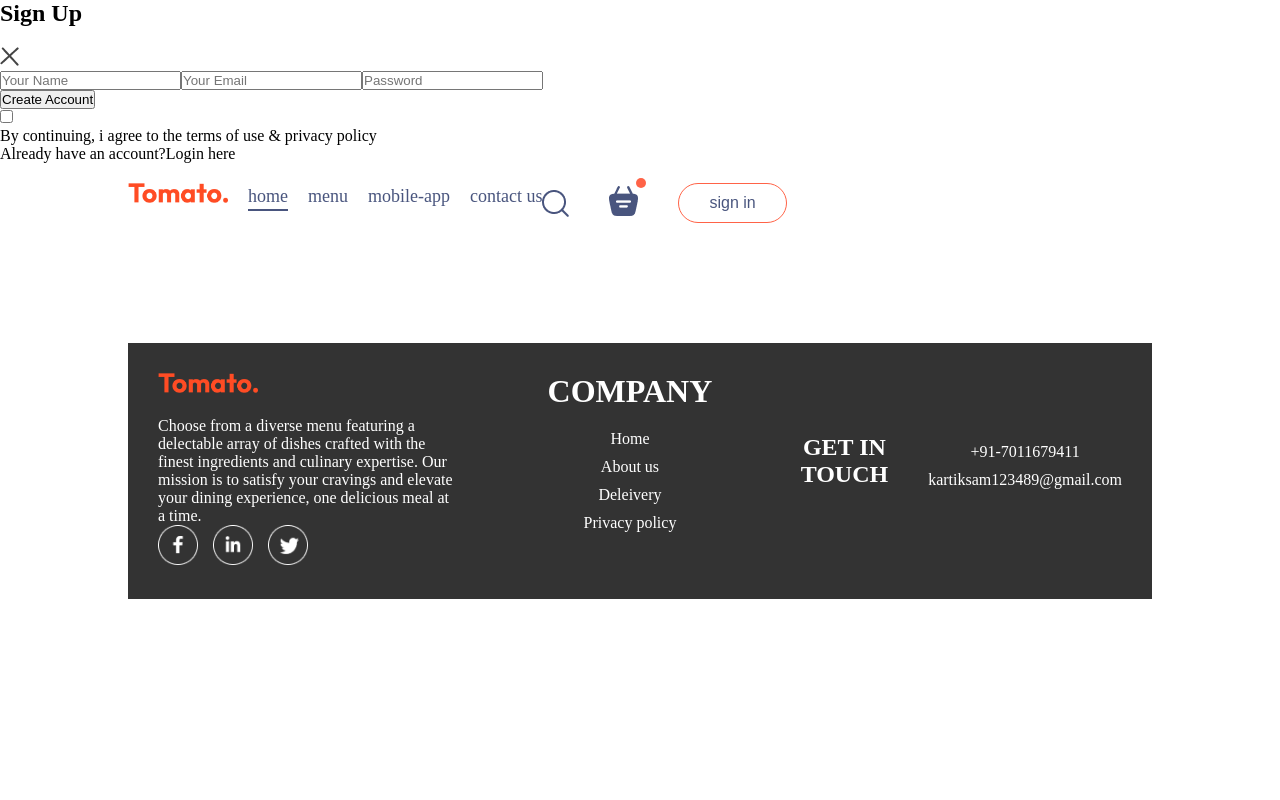
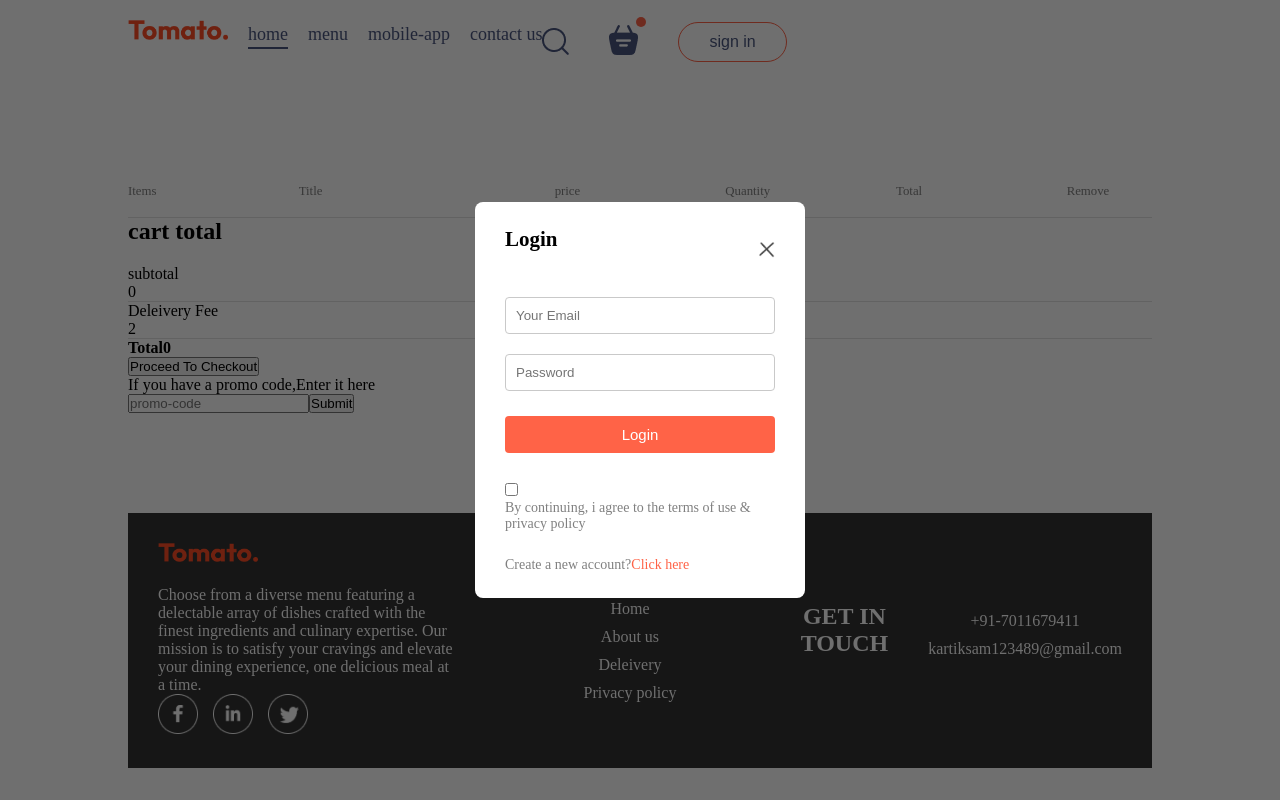
Before and after one commit to kartiksam/food-del, a React (Create React App) app in the folder frontend/: page /cart in a window 1280 px wide. Both pictures are taken after a click on the button "sign in". Built offline with nearby package versions, Linux system fonts and the light colour scheme.

Commit message:
cart created frontend

```diff
--- a/frontend/src/components/FoodDisplay/FoodDisplay.js
+++ b/frontend/src/components/FoodDisplay/FoodDisplay.js
@@ -15,7 +15,7 @@
             return (
               <FoodItem
                 key={index}
-                id={item.id}
+                id={item._id}
                 name={item.name}
                 description={item.description}
                 price={item.price}
--- a/frontend/src/components/FoodItem/FoodItem.js
+++ b/frontend/src/components/FoodItem/FoodItem.js
@@ -4,38 +4,14 @@
 import { StoreContext } from "../../context/StoreContext";
 const FoodItem = ({ id, name, price, description, image }) => {
   //here all works exclded - div not decided as many div can use
-  const [itemCount, setItemCount] = useState(0);
+  //const [itemCount, setItemCount] = useState(0);
   const { cartItems, addToCart, removeFromCart } = useContext(StoreContext);
   return (
     // need to give full css to edit cart this is like a cart
     <div className="food_item">
       <div className="food_item_img_container">
         <img className="food_item_image" src={image} alt="fooditemimage" />
-        {/* {
-          // if our food item count is zero in that case provide add btn and if not then other this not work like if we add one item to one photo then all rewmove plus sign only from that imevery cart has diff signs
-          !itemCount ? (
-            <img
-              className="add"
-              onClick={() => setItemCount((prev) => prev + 1)}
-              src={assets.add_icon_white}
-              alt=" "
-            ></img>
-          ) : (
-            <div className="food_item_counter">
-              <img
-                onClick={() => setItemCount((prev) => prev - 1)}
-                src={assets.remove_icon_red}
-                alt=""
-              />
-              <p>{itemCount}</p>
-              <img
-                onClick={() => setItemCount((prev) => prev + 1)}
-                src={assets.add_icon_green}
-                alt=""
-              />
-            </div>
-          )
-        } */}
+
         {
           // if our food item count is zero in that case provide add btn and if not then other this not work like if we add one item to one photo then all rewmove plus sign only from that imevery cart has diff signs
           !cartItems[id] ? (
@@ -76,3 +52,30 @@
 };
 
 export default FoodItem;
+{
+  /* {
+          // if our food item count is zero in that case provide add btn and if not then other this not work like if we add one item to one photo then all rewmove plus sign only from that imevery cart has diff signs
+          !itemCount ? (
+            <img
+              className="add"
+              onClick={() => setItemCount((prev) => prev + 1)}
+              src={assets.add_icon_white}
+              alt=" "
+            ></img>
+          ) : (
+            <div className="food_item_counter">
+              <img
+                onClick={() => setItemCount((prev) => prev - 1)}
+                src={assets.remove_icon_red}
+                alt=""
+              />
+              <p>{itemCount}</p>
+              <img
+                onClick={() => setItemCount((prev) => prev + 1)}
+                src={assets.add_icon_green}
+                alt=""
+              />
+            </div>
+          )
+        } */
+}
--- a/frontend/src/components/LoginPopup/LoginPop.js
+++ b/frontend/src/components/LoginPopup/LoginPop.js
@@ -2,7 +2,7 @@
 import "./LoginPopup.css";
 import { assets } from "../../assets/assets";
 const LoginPop = ({ setShowLogin }) => {
-  const [currState, setCurrState] = useState("Sign Up");
+  const [currState, setCurrState] = useState("Login");
   return (
     <div className="login" id="login">
       <form className="login-popup-container">
@@ -15,7 +15,7 @@
           ></img>
         </div>
         <div className="login-popup-inputs">
-          {currState === "login" ? (
+          {currState === "Login" ? (
             <></>
           ) : (
             <input type="text" placeholder="Your Name" required />
@@ -28,12 +28,13 @@
           <input type="checkbox" required />
           <p>By continuing, i agree to the terms of use & privacy policy</p>
         </div>
-        {currState === "login" ? (
+        {currState === "Login" ? (
           <p>
             Create a new account?
             <span onClick={() => setCurrState("Sign Up")}>Click here</span>
           </p>
         ) : (
+          // we can apply on click on anything like img text and others or <Link to=route> on anything we click go to that route
           <p>
             Already have an account?
             <span onClick={() => setCurrState("Login")}>Login here</span>
--- a/frontend/src/components/LoginPopup/LoginPopup.css
+++ b/frontend/src/components/LoginPopup/LoginPopup.css
@@ -0,0 +1,62 @@
+/* this one is main all wrap in this  */
+.login {
+  position: absolute;
+  z-index: 1;
+  width: 100%;
+  height: 100%;
+  background-color: #00000090;
+  display: grid;
+}
+/* this for form all content isnide form so applioed overall form all inputs and etc and for individual inputs and btn styling use their individual classname like - div cn and in this 3 inputs either we can give this cn display:flex so all inputs in row but want all inputs styling use cn inputs{ and giv css at one time all three willls tyle } only cn{use when display and others want to display all isede}  */
+.login-popup-container {
+  place-self: center;
+  width: max(23vw, 330px);
+  color: #808080;
+  background-color: white;
+  display: flex;
+  flex-direction: column;
+  gap: 25px;
+  padding: 25px 30px;
+  border-radius: 8px;
+  font-size: 14px;
+  animation: fadeIn 0.5s;
+}
+/* like thuis it was coveerred in form tag styling but we have onre div to img and other heading so we can give specific styling to it given flex both sep if want to give stylimng ind tag do by*/
+.login-popup-title {
+  display: flex;
+  justify-content: space-between;
+  align-items: center;
+  color: black;
+}
+.login-popup-title img {
+  width: 16px;
+  cursor: pointer;
+}
+.login-popup-inputs {
+  display: flex;
+  flex-direction: column;
+  gap: 20px;
+}
+.login-popup-inputs input {
+  outline: none;
+  border: 1px solid #c9c9c9;
+  padding: 10px;
+  border-radius: 4px;
+}
+.login-popup-container button {
+  border: none;
+  padding: 10px;
+  border-radius: 4px;
+  color: white;
+  background-color: tomato;
+  font-size: 15px;
+  cursor: pointer;
+}
+.login-popup-condition input {
+  margin-top: 5px;
+}
+.login p span {
+  color: tomato;
+  font-weight: 500;
+  cursor: pointer;
+}
--- a/frontend/src/components/Navbar/Navbar.js
+++ b/frontend/src/components/Navbar/Navbar.js
@@ -1,12 +1,15 @@
 import React, { useState } from "react";
 import "./Navbar.css";
 import { assets } from "../../assets/assets";
+import { Link } from "react-router-dom";
 const Navbar = ({ setShowLogin }) => {
   const [menu, setMenu] = useState("home");
   return (
     <div className="navbar">
       {/* either here also can use div classname =left but anyhow */}
-      <img src={assets.logo} alt="logo " className="logo"></img>
+      <Link to="/">
+        <img src={assets.logo} alt="logo " className="logo"></img>
+      </Link>
       <ul className="navbar-menu">
         {/* to make underline in one of at a time so that snd chnhe using set functiononClick={()=>setMenu("home")} */}
         <li
@@ -37,7 +40,9 @@
       <div className="right">
         <img src={assets.search_icon} alt="search"></img>
         <div className="navbar-search-icon">
-          <img src={assets.basket_icon} alt="basket"></img>
+          <Link to="/cart">
+            <img src={assets.basket_icon} alt="basket"></img>
+          </Link>
           <div className="dot"></div>
         </div>
         {/* or wqe can do onclicl={fnname}or {()=>fnname(arg)} or {()=>setshowlogin(arg)=>arg+1} or apply <Link to="/login" anmd in app.js define login rpoute and open this componentr  */}
--- a/frontend/src/pages/Cart/Cart.css
+++ b/frontend/src/pages/Cart/Cart.css
@@ -0,0 +1,25 @@
+.cart {
+  margin-top: 100px;
+}
+.cart_items_title {
+  display: grid;
+  grid-template-columns: 1fr 1.5fr 1fr 1fr 1fr 0.5fr;
+  align-items: center;
+  color: grey;
+  font-size: max(1vw, 12px);
+}
+.cart_items_item {
+  margin: 10px 0px;
+  color: black;
+}
+.cart_items_item img {
+  width: 50px;
+}
+.cart hr {
+  height: 1px;
+  background-color: #e2e2e2;
+  border: none;
+}
+.cart_items_item .cross {
+  cursor: pointer;
+}
--- a/frontend/src/pages/Cart/Cart.js
+++ b/frontend/src/pages/Cart/Cart.js
@@ -1,7 +1,76 @@
-import React from "react";
+import React, { useContext } from "react";
 import "./Cart.css";
+import { StoreContext } from "../../context/StoreContext";
 const Cart = () => {
-  return <div></div>;
+  const { cartItems, food_list, removeFromCart } = useContext(StoreContext);
+  return (
+    <div className="cart">
+      {/* this div for cart items upper  */}
+      <div className="cart_items">
+        <div className="cart_items_title">
+          <p>Items</p>
+          <p>Title</p>
+          <p>price</p>
+          <p>Quantity</p>
+          <p>Total</p>
+          <p>Remove</p>
+        </div>
+        <br />
+
+        <hr />
+        {food_list.map((item, index) => {
+          if (cartItems[item._id] > 0) {
+            return (
+              <div>
+                <div className="cart_items_title cart_items_item">
+                  <img src={item.image} alt=""></img>
+                  <p>{item.name}</p>
+                  <p>${item.price}</p>
+                  <p>{cartItems[item._id]}</p>
+                  <p>${item.price * cartItems[item._id]}</p>
+                  <p onClick={() => removeFromCart(item._id)} className="cross">
+                    x
+                  </p>
+                </div>
+                <hr />
+              </div>
+            );
+          }
+        })}
+      </div>
+      <div className="cart-bottom">
+        <div className="cart-total">
+          <h2>cart total</h2>
+          <div>
+            <div className="cart-total-details">
+              <p>subtotal</p>
+              <p>{0}</p>
+            </div>
+            <hr />
+            <div className="cart-total-details">
+              <p>Deleivery Fee</p>
+              <p>{2}</p>
+            </div>
+            <hr />
+            <div className="cart-total-details">
+              <b>Total</b>
+              <b>{0}</b>
+            </div>
+          </div>
+          <button>Proceed To Checkout</button>
+        </div>
+        <div className="cart-promocode">
+          <div>
+            <p>If you have a promo code,Enter it here</p>
+            <div className="cart-promocode-input">
+              <input type="text" placeholder="promo-code"></input>
+              <button>Submit</button>
+            </div>
+          </div>
+        </div>
+      </div>
+    </div>
+  );
 };
 
 export default Cart;
```
